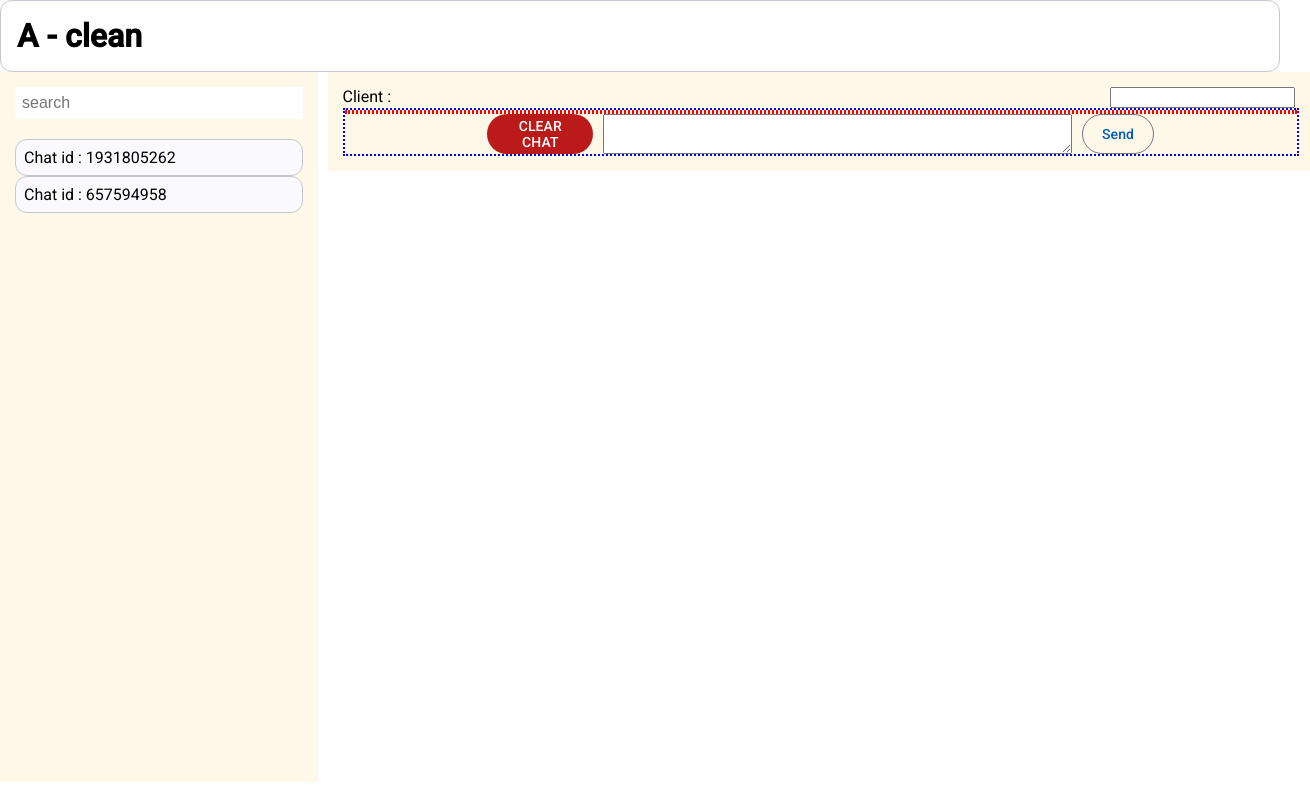
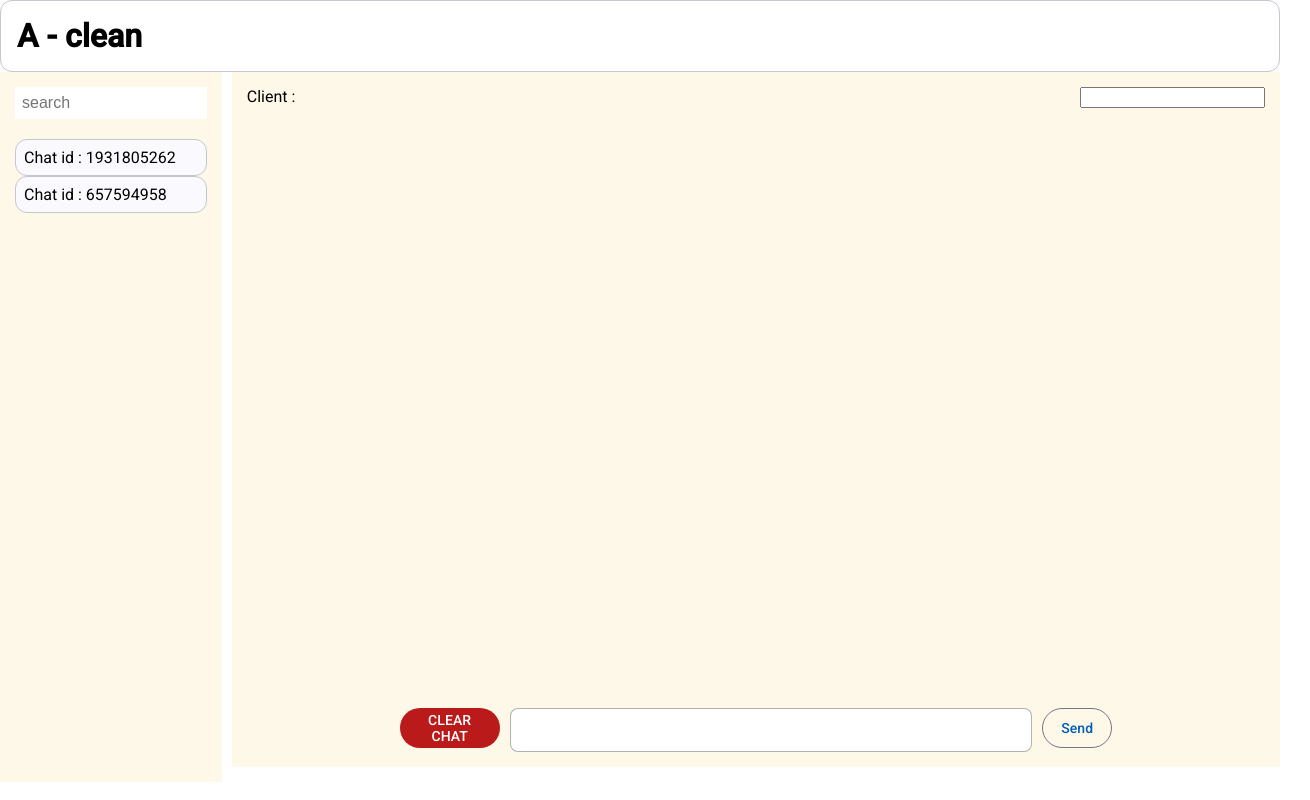
Before and after one commit to yurights/AClean, an Angular app: page / in a window 1280 px wide. Shown: the whole page, 1310 px wide, since content can reach past the window. Built offline with nearby package versions, Linux system fonts and the light colour scheme.

Commit message:
chore: fixed chat log appearance

```diff
--- a/src/app/layouts/chat/chat-log/chat-log.component.html
+++ b/src/app/layouts/chat/chat-log/chat-log.component.html
@@ -10,14 +10,20 @@
       }
     </div>
     <div class="log__body-input">
-      <button
-        mat-flat-button
-        color="warn"
-        (click)="clearChats()"
-      >
+      <button mat-flat-button color="warn" (click)="clearChats()">
         CLEAR CHAT
       </button>
-      <textarea class="input-message" #inputRef></textarea>
+      <!-- <textarea class="input-area" #inputRef cols="100"></textarea> -->
+      <textarea
+        matInput
+        cols="100"
+        cdkTextareaAutosize
+        #autosize="cdkTextareaAutosize"
+        #inputRef
+        cdkAutosizeMinRows="1"
+        cdkAutosizeMaxRows="5"
+        class="input-area"
+      ></textarea>
       <button
         mat-stroked-button
         (click)="send(inputRef.value); inputRef.value = ''"
--- a/src/app/layouts/chat/chat-log/chat-log.component.scss
+++ b/src/app/layouts/chat/chat-log/chat-log.component.scss
@@ -4,7 +4,6 @@
   display: flex;
   flex-direction: column;
   justify-content: space-between;
-  width: 100%;
 
   &__header {
     display: flex;
@@ -12,12 +11,11 @@
   }
 
   &__body {
-    border: 2px dotted blue;
     width: 100%;
 
     &__list {
-      border: 2px dotted red;
-      overflow-y: scroll;
+      height: 75vh;
+      overflow-y: auto;
     }
 
     &-input {
@@ -29,6 +27,13 @@
   }
 }
 
-.input-message {
-  width: 100%;
+.input-area {
+  border: 1px solid color(srgb 0 0 0 / 30%);
+  border-radius: 8px;
+  padding: 4px;
+  outline: none;
+
+  &:focus {
+    border: 1px solid color(srgb 0 0 0 / 60%);
+  }
 }
--- a/src/app/layouts/chat/chat-log/chat-log.component.ts
+++ b/src/app/layouts/chat/chat-log/chat-log.component.ts
@@ -13,11 +13,12 @@ import { IChatMessage } from '../../../modesl/interfaces';
 import { WebSocketService } from '../../../services/web-socket.service';
 import { MatButtonModule } from '@angular/material/button';
 import { MatSnackBar, MatSnackBarModule } from '@angular/material/snack-bar';
+import { TextFieldModule } from '@angular/cdk/text-field';
 
 @Component({
   selector: 'app-chat-log',
   standalone: true,
-  imports: [ChatMessageComponent, MatButtonModule, MatSnackBarModule],
+  imports: [ChatMessageComponent, MatButtonModule, MatSnackBarModule, TextFieldModule],
   templateUrl: './chat-log.component.html',
   styleUrl: './chat-log.component.scss',
 })
--- a/src/app/layouts/chat/chat-message/chat-message.component.scss
+++ b/src/app/layouts/chat/chat-message/chat-message.component.scss
@@ -6,10 +6,15 @@
   width: 60%;
   margin-bottom: 8px;
   color: color(srgb 0 0 0 / 50%);
+  border-radius: 8px;
 
   .title {
-    padding-top: 8px;
+    padding-top: 4px;
     padding-bottom: 8px;
+  }
+
+  .text {
+    overflow-wrap: break-word;
   }
 
   .date {
```
